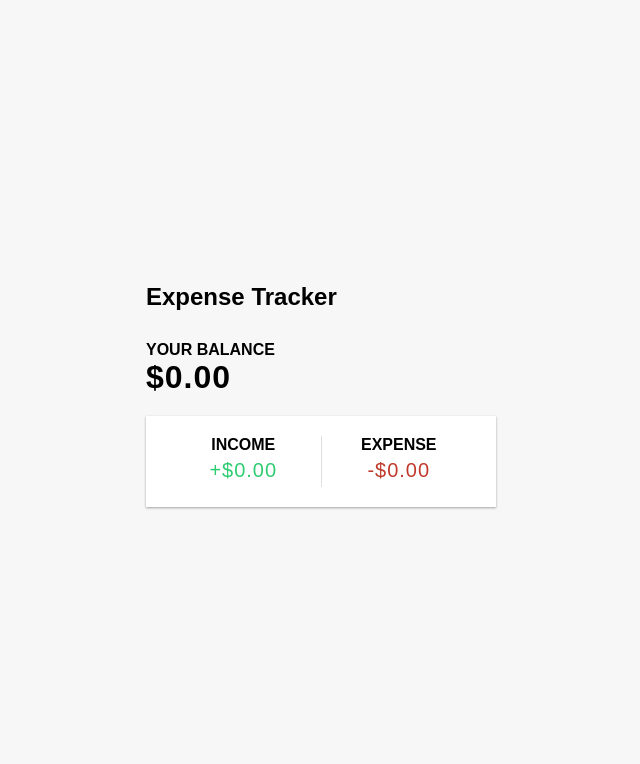
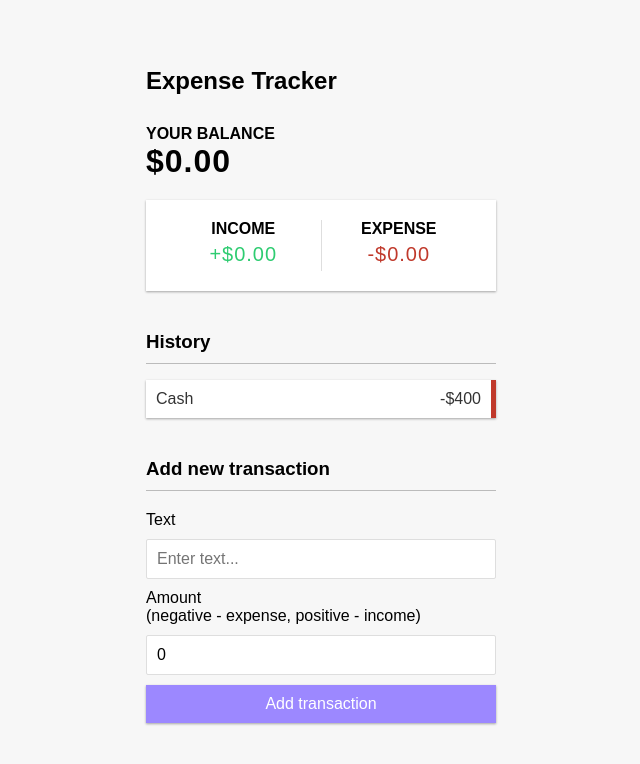
Before and after one commit to shamaz332/Budget-Tracker, a React (Create React App) app: page / in a window 1280 px wide. Shown: the top 764 px of the page, without its empty margins (319-959 px from the left). Built offline with nearby package versions, Linux system fonts and the light colour scheme; the HTML template or start-up script is replaced by a standard one; a web font is replaced by a local one.

Commit message:
style complete

```diff
--- a/src/App.js
+++ b/src/App.js
@@ -1,5 +1,5 @@
 import React from 'react';
-import {Header,Balance,IncomeExpense,} from "./components/rapperAll/index";
+import {Header,Balance,IncomeExpense,TransSectionList,AddTranSection} from "./components/rapperAll/index";
 import './components/styles/GlobalStyles.css';
 
 function App() {
@@ -9,6 +9,8 @@
   <div className="container">
     <Balance/>
     <IncomeExpense/>
+    <TransSectionList/>
+    <AddTranSection/>
   </div>
 </div>
   );
--- a/src/components/IncomeExpense/IncomeExpense.js
+++ b/src/components/IncomeExpense/IncomeExpense.js
@@ -2,14 +2,14 @@
 
 const IncomeExpense = () => {
         return(
-            <div class="income-container">
+            <div className="income-container">
             <div>
               <h4>Income</h4>
-              <p id="money-plus" class="money plus">+$0.00</p>
+              <p className="money plus">+$0.00</p>
             </div>
             <div>
               <h4>Expense</h4>
-              <p id="money-minus" class="money minus">-$0.00</p>
+              <p className="money minus">-$0.00</p>
             </div>
           </div>
 
--- a/src/components/TransSectionList/TransSectionList.js
+++ b/src/components/TransSectionList/TransSectionList.js
@@ -2,7 +2,14 @@
 const TransSectionList = ()=> {
     return (
         <div>
-<h2>Expense Tracker</h2>
+
+<h3>History</h3>
+      <ul className="list">
+        <li className="minus">
+          Cash <span>-$400</span><button className="delete-btn">x</button>
+        </li>
+      </ul>
+
 </div>
 
 
--- /dev/null
+++ b/src/components/addTranSection/addTranSection.js
@@ -0,0 +1,29 @@
+import React,{useState} from "react";
+
+const AddTranSection = () => {
+
+    const [text,setText] = useState("");
+    const [amount,setAmount] = useState(0)
+
+  return (
+    <div>
+      <h3>Add new transaction</h3>
+      <form id="form">
+        <div className="form-control">
+          <label htmlFor="text">Text</label>
+          <input type="text" value={text} onChange={(e)=>setText(e.target.value)} placeholder="Enter text..." />
+        </div>
+        <div className="form-control">
+          <label htmlFor="amount">
+            Amount <br />
+            (negative - expense, positive - income)
+          </label>
+          <input type="number" placeholder="Enter amount..." value={amount} onChange={(e)=>setAmount(e.target.value)}/>
+        </div>
+        <button className="btn">Add transaction</button>
+      </form>
+    </div>
+  );
+};
+
+export default AddTranSection;
--- a/src/components/rapperAll/index.js
+++ b/src/components/rapperAll/index.js
@@ -2,3 +2,4 @@
 export {default as Balance} from "../Balance/Balance"
 export {default as IncomeExpense} from "../IncomeExpense/IncomeExpense"
 export {default as TransSectionList} from "../TransSectionList/TransSectionList"
+export {default as AddTranSection} from "../addTranSection/addTranSection"
```
